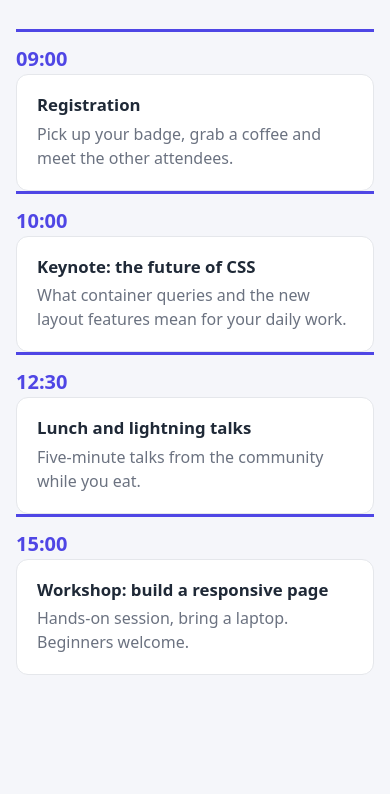
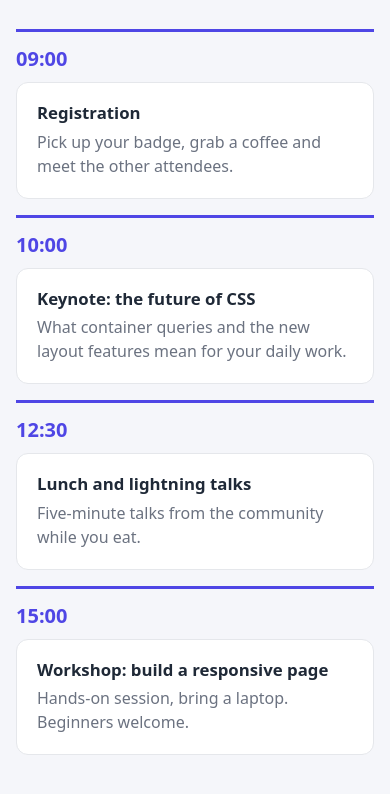
Before and after one commit to Aysha-AlAbri/-Practice-10.1-Responsiveness-exercises, a plain HTML site: page homework/04-timeline/index.html in a window 390 px wide. Shown: the part 172-966 px from the top of the page. Before the commit the page ends 911 px from the top, so only its background shows below. Drawn offline with Linux system fonts and the light colour scheme.

Commit message:
Complete homework\04-timeline

```diff
--- a/homework/04-timeline/styles.css
+++ b/homework/04-timeline/styles.css
@@ -79,3 +79,41 @@ img { display: block; max-width: 100%; height: auto; }
 .event-card h2 { font-size: 1.05rem; margin-bottom: 0.4rem; }
 
 /* ===== YOUR CODE — layout + responsiveness ===== */
+.timeline{
+  display: flex;
+  flex-direction: row;
+  gap: 1rem;
+  align-items: stretch;
+}
+.event{
+  flex:1;
+  min-width: 0;
+  display: flex;
+  flex-direction: column;
+}
+.event-card {
+  flex: 1;
+  min-width: 0;
+}
+@media(max-width:900px){
+  .timeline{
+    flex-direction: column;
+  }
+  .event {
+    flex-direction: row;
+    gap: 1rem;
+ }
+ .time{
+    flex:0 0 5rem;
+    margin-bottom: 0;
+ }
+}
+@media (max-width: 600px) {
+  .event{
+    flex-direction: column;
+    gap: 0.5rem;
+  }
+  .time{
+    flex: initial;
+  }
+}
```
